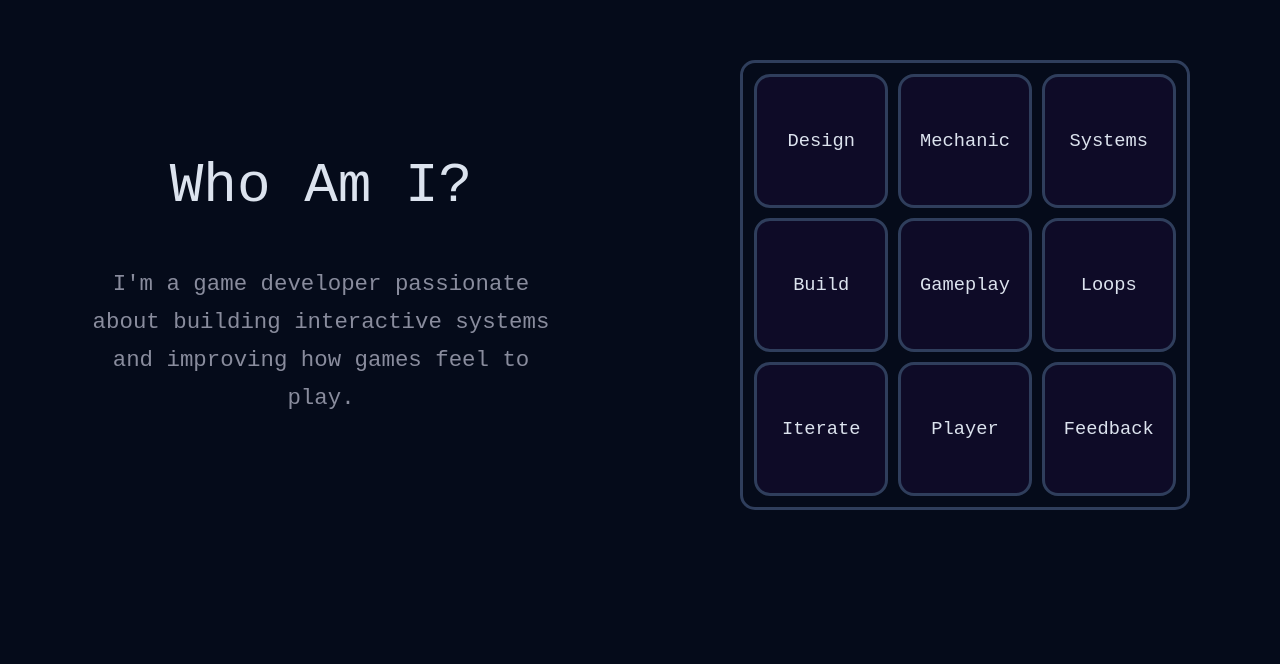
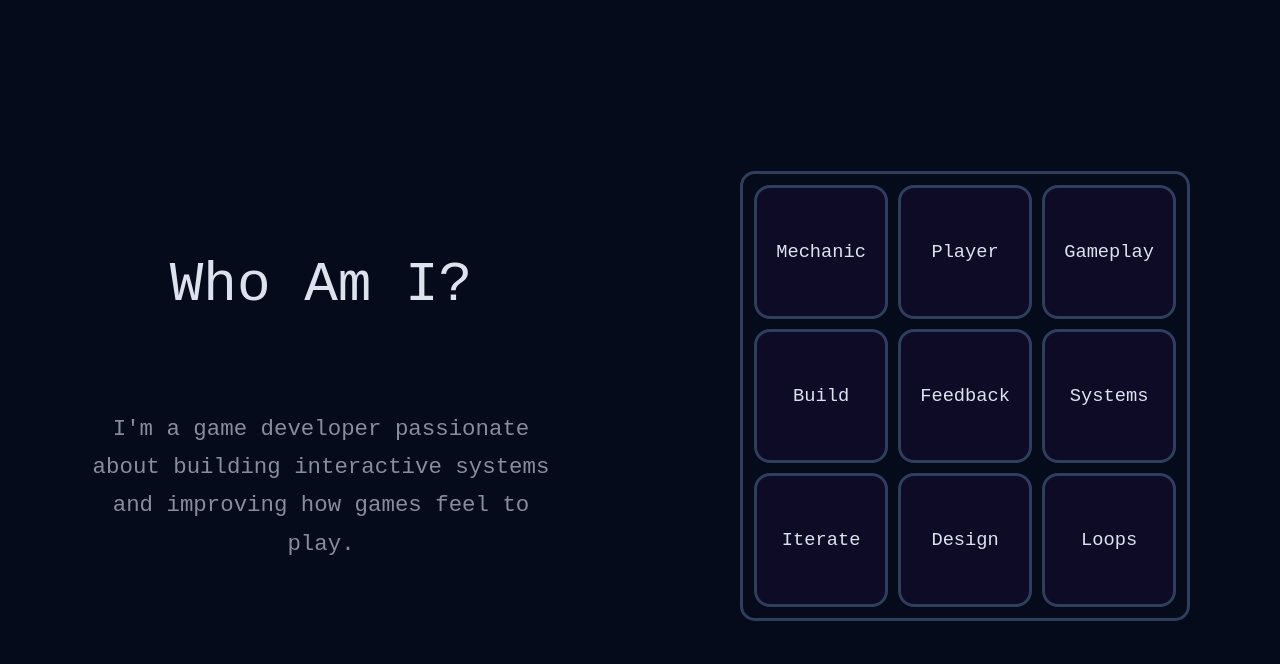
Before and after one commit to ElectroCubic/anush-bundel-portfolio, a React (Vite) app: page / in a window 1280 px wide. Shown: the part 996-1660 px from the top of the page. Built offline with nearby package versions, Linux system fonts and the light colour scheme; a web font is replaced by a local one.

Commit message:
Added Drag n drop tiles

```diff
--- a/src/assets/AboutSection/AboutSection.jsx
+++ b/src/assets/AboutSection/AboutSection.jsx
@@ -1,31 +1,176 @@
 
+import {useState, useEffect, useRef} from "react"
 import styles from "./AboutSection.module.css"
-import TilePanel from "../TilePanel/TilePanel.jsx";
+import TilePanel from "../TilePanel/TilePanel.jsx"
 
-function AboutSection()
-{
-    return(
-        <div className={styles.aboutSection}>
-            <div className={styles.aboutText}>
-                <h1> Who Am I? </h1>
-                <p> I'm a game developer passionate about building interactive
-                    systems and improving how games feel to play. </p>
-            </div>
+const words = [
+  { id: "design", label: "Design" },
+  { id: "mechanic", label: "Mechanic" },
+  { id: "systems", label: "Systems" },
+  { id: "build", label: "Build" },
+  { id: "gameplay", label: "Gameplay" },
+  { id: "loops", label: "Loops" },
+  { id: "iterate", label: "Iterate" },
+  { id: "player", label: "Player" },
+  { id: "feedback", label: "Feedback" },
+];
 
-            <div className={styles.wordGridContainer}>
-                <div className={styles.wordGrid}>
-                    <TilePanel text="Design" />
-                    <TilePanel text="Mechanic" />
-                    <TilePanel text="Systems" />
-                    <TilePanel text="Build" />
-                    <TilePanel text="Gameplay" />
-                    <TilePanel text="Loops" />
-                    <TilePanel text="Iterate" />
-                    <TilePanel text="Player" />
-                    <TilePanel text="Feedback" />
-                </div>
+function shuffleArray(originalArr) {
+    const arr = [...originalArr];   // ... means copy
+
+    for (let i = arr.length - 1; i > 0; i--)
+    {
+        const j = Math.floor(Math.random() * (i + 1));
+        [arr[i], arr[j]] = [arr[j], arr[i]];
+    }
+    return arr;
+}
+
+export default function AboutSection() {
+    const [tiles, setTiles] = useState(() => shuffleArray(words));
+
+    // drag UI state
+    const [drag, setDrag] = useState({
+        active: false,
+        from: null,
+        over: null,
+        dx: 0,
+        dy: 0,
+    });
+
+    const dragRef = useRef({
+        pointerId: null,
+        startX: 0,
+        startY: 0,
+        from: null,
+    });
+
+    useEffect(() => {
+        setTiles(shuffleArray(words));      // We shuffle when grid loads
+    }, []);
+
+    const swap = (i, j) => {
+        if (i == null || j == null || i === j)
+        { // If either tile doesn't exist or same tile then return
+            return;
+        }
+        setTiles((prev) => {
+            const next = [...prev];
+            [next[i], next[j]] = [next[j], next[i]];       // swap
+            return next;
+        });
+    };
+
+    const findTileIndexFromPoint = (x, y) => {
+        const els = document.elementsFromPoint(x, y);
+        const tileEl = els.find((el) => el?.closest?.("[data-tile]"))?.closest?.("[data-tile]");
+        if (!tileEl) return null;
+
+        const idx = Number(tileEl.getAttribute("data-index"));
+        return Number.isFinite(idx) ? idx : null;
+    };
+
+    const onPointerDown = (e, index) => {
+        // get input from mouse or touchscreen
+        if (e.pointerType === "mouse" && e.button !== 0) return;
+
+        e.preventDefault();     // Dont scroll while dragging please
+
+        dragRef.current.pointerId = e.pointerId;
+        dragRef.current.startX = e.clientX;
+        dragRef.current.startY = e.clientY;
+        dragRef.current.from = index;
+
+        // capture so we still track even if pointer leaves tile
+        e.currentTarget.setPointerCapture(e.pointerId);
+
+        setDrag({
+            active: true,
+            from: index,
+            over: index,
+            dx: 0,
+            dy: 0,
+        });
+    };
+
+    const onPointerMove = (e) => {
+        if (!dragRef.current.pointerId || e.pointerId !== dragRef.current.pointerId) {
+            return;
+        }
+
+        const dx = e.clientX - dragRef.current.startX;
+        const dy = e.clientY - dragRef.current.startY;
+
+        const overIndex = findTileIndexFromPoint(e.clientX, e.clientY);
+
+        setDrag((prev) => ({
+            ...prev,
+            dx,
+            dy,
+            over: overIndex ?? prev.over,
+        }));
+    };
+
+    const onPointerUpOrCancel = (e) => {
+        if (!dragRef.current.pointerId || e.pointerId !== dragRef.current.pointerId) return;
+
+        const from = dragRef.current.from;
+        const to = findTileIndexFromPoint(e.clientX, e.clientY);
+        swap(from, to);
+
+        // release capture
+        try {
+            e.currentTarget.releasePointerCapture(dragRef.current.pointerId);
+        } catch (_) {}
+
+        dragRef.current.pointerId = null;
+        dragRef.current.from = null;
+
+        setDrag({
+            active: false,
+            from: null,
+            over: null,
+            dx: 0,
+            dy: 0,
+        });
+    };
+
+    return (
+    <div className={styles.aboutSection}>
+        <div className={styles.textBlock}>
+            <h1>Who Am I?</h1>
+            <p>
+                I'm a game developer passionate about building
+                interactive systems and improving how games feel to play.
+            </p>
+        </div>
+
+        <div className={styles.wordGridContainer}>
+            <div
+                className={styles.wordGrid}
+                onPointerMove={onPointerMove}
+                onPointerUp={onPointerUpOrCancel}
+                onPointerCancel={onPointerUpOrCancel}>
+
+                {tiles.map((t, idx) => {
+                    const isDragging = drag.active && drag.from === idx;
+                    const isOver = drag.active && drag.over === idx && drag.from !== idx;
+
+                    return (
+                        <TilePanel
+                            key={t.id}
+                            text={t.label}
+                            data-tile
+                            data-index={idx}
+                            className={`${isDragging ? styles.dragging : ""} ${isOver ? styles.over : ""}`}
+                            style={isDragging ? { transform: `translate(${drag.dx}px, ${drag.dy}px)`, cursor: "grabbing"} : undefined}
+                            onPointerDown={(e) => onPointerDown(e, idx)}
+                        />
+                    );
+                })}
             </div>
         </div>
+    </div>
     );
+
 }
-export default AboutSection
--- a/src/assets/AboutSection/AboutSection.module.css
+++ b/src/assets/AboutSection/AboutSection.module.css
@@ -6,6 +6,7 @@
     display: grid;
     grid-template-columns: 1fr 1fr;
     column-gap: 11rem;
+    align-items: center;
 }
 
 .aboutSection h1 {
@@ -13,7 +14,7 @@
     font-size: 3.5rem;
     font-weight: 400;
     text-align: center;
-    padding-top: 3rem;
+    padding-top: 0;
 }
 
 .aboutSection p {
@@ -23,6 +24,14 @@
     color: var(--text-color2);
     line-height: 1.7;
     text-align: center;
+}
+
+.textBlock {
+    display: flex;
+    flex-direction: column;
+    justify-content: center;
+    gap: 1.5rem;
+    align-self: center;
 }
 
 .wordGridContainer {
@@ -40,12 +49,15 @@
     gap: 0.6rem;
 }
 
-.textBlock {
-    display: flex;
-    flex-direction: column;
-    justify-content: center;
-    gap: 1.5rem;
-    align-self: center;
+.dragging {
+    z-index: 10;
+    position: relative;
+    pointer-events: none;
+    transition: none !important;
+}
+
+.over {
+  border-color: var(--primary-color2);
 }
 
 @media (max-width: 900px) {
--- a/src/assets/TilePanel/TilePanel.jsx
+++ b/src/assets/TilePanel/TilePanel.jsx
@@ -1,19 +1,18 @@
-
-import styles from "./TilePanel.module.css"
+import styles from "./TilePanel.module.css";
 import PropTypes from "prop-types";
 
-function TilePanel({text=""})
-{
-    return(
-        <div className={styles.tilePanel}>
-            <h3> {text} </h3>
-        </div>
-    );
-
+function TilePanel({ text = "", className = "", style, ...props }) {
+  return (
+    <div className={`${styles.tilePanel} ${className}`} style={style} {...props}>
+      <h3>{text}</h3>
+    </div>
+  );
 }
 
 TilePanel.propTypes = {
-    text: PropTypes.string
-}
+  text: PropTypes.string,
+  className: PropTypes.string,
+  style: PropTypes.object,
+};
 
-export default TilePanel
+export default TilePanel;
--- a/src/assets/TilePanel/TilePanel.module.css
+++ b/src/assets/TilePanel/TilePanel.module.css
@@ -9,10 +9,15 @@
     justify-content: center;
     padding: 1.2rem;
     background: var(--card-bg-color);
+    touch-action: none;
+    user-select: none;
+    cursor: grab;
+    transition: transform 220ms ease, box-shadow 220ms ease, border-color 220ms ease;
+    will-change: transform;
 }
 
-.tilePanel h3{
+.tilePanel h3 {
     margin: 0;
-    font-weight: 360;
+    font-weight: 400;
     text-align: center;
 }
```
